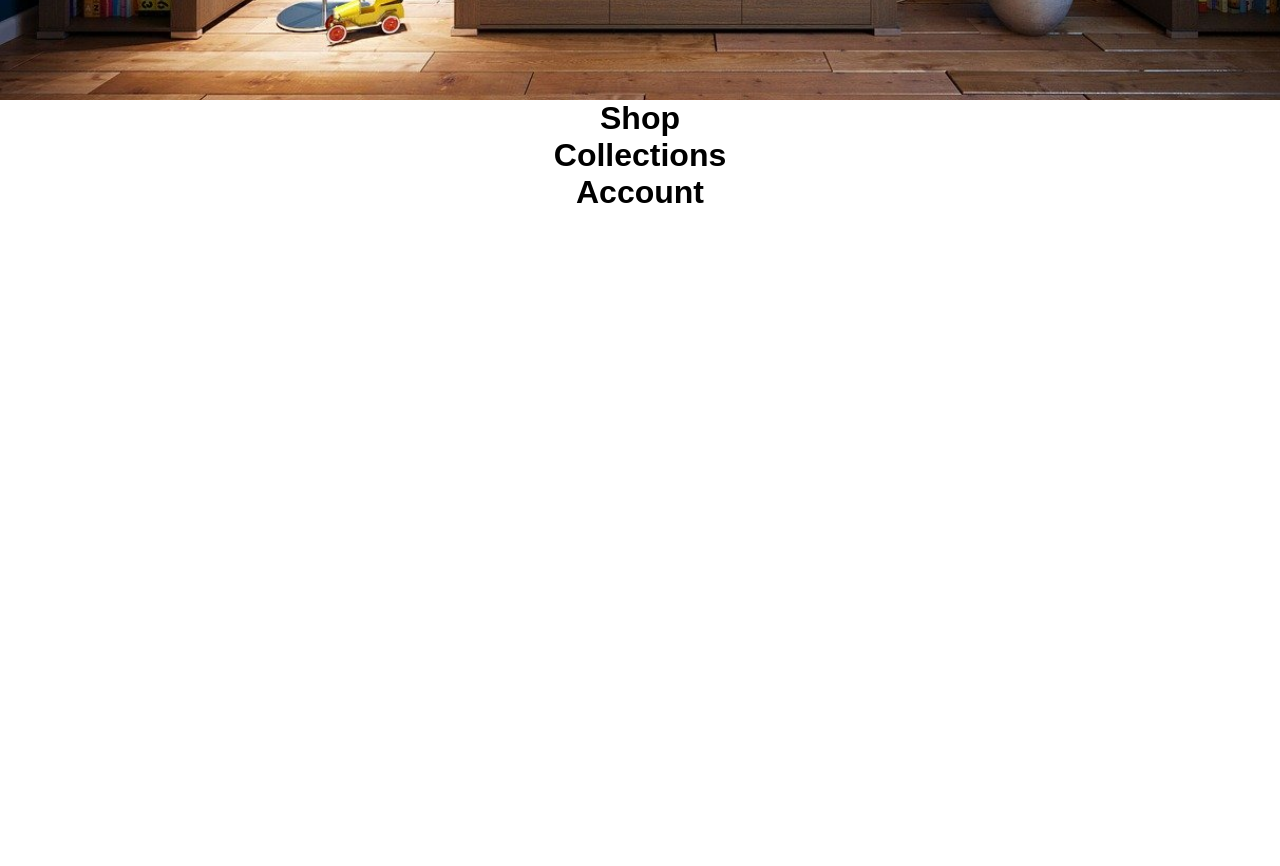
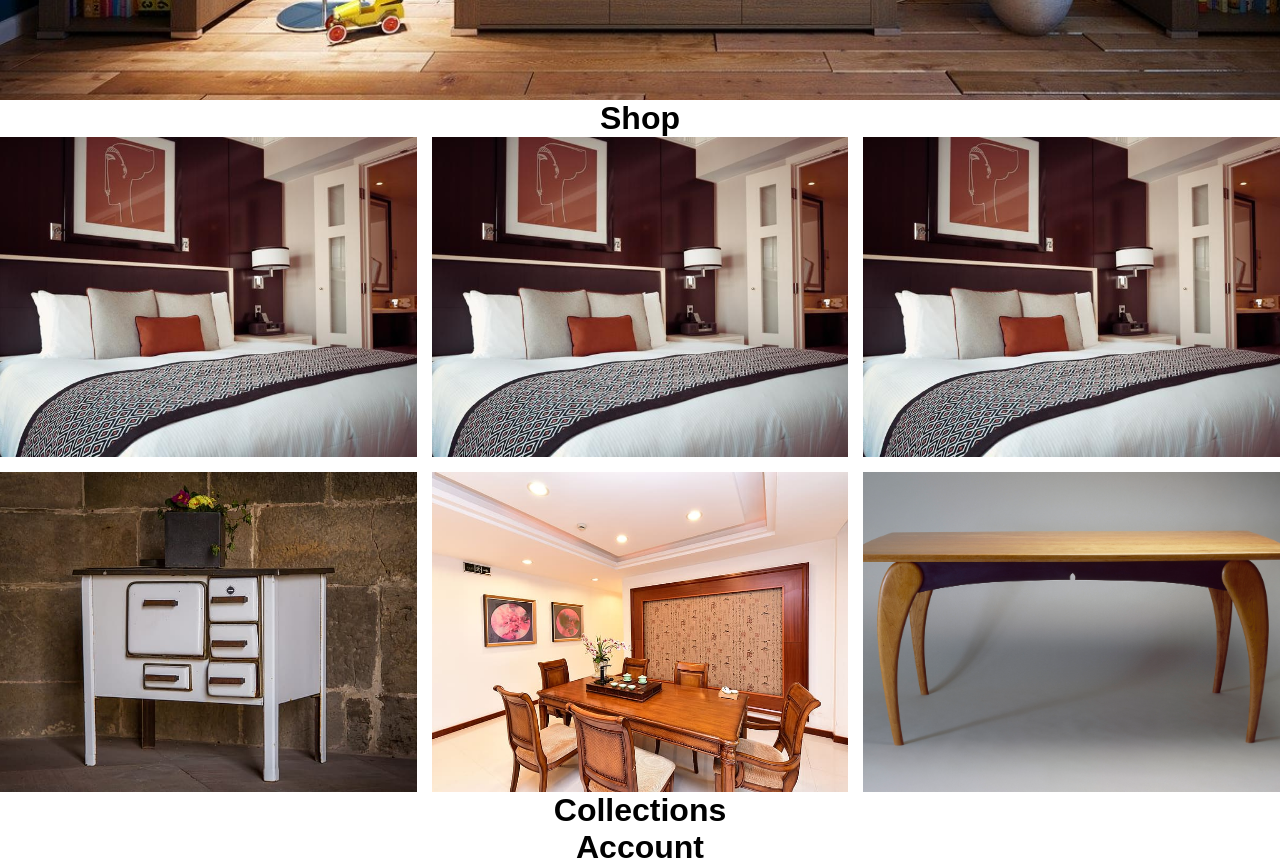
Before and after one commit to irfaan-jamarussadiq/react-commerce, a React (Create React App) app: page / in a window 1280 px wide. Shown: the part 700-1566 px from the top of the page. Before the commit the page ends 911 px from the top, so only its background shows below. Built offline with nearby package versions, Linux system fonts and the light colour scheme; a web font is replaced by a local one.

Commit message:
added image list to shop

```diff
--- a/src/App.js
+++ b/src/App.js
@@ -12,12 +12,11 @@ export default function App() {
       <LandingPage />
       <Section
         title="Shop"
-        text={""}
+        text={<Pages/>}
         dark={false}
         id="section1"
       >
       </Section>
-
       <Section
         title="Collections"
         text={""}
--- a/src/Pages.js
+++ b/src/Pages.js
@@ -4,7 +4,6 @@ export default function Pages() {
     return (
         <div className="Pages">
             <div className="section" id="shop">
-                <h2>Shop</h2>
                 <div class="gallery">
                     <figure class="gallery__item gallery__item--1">
                         <img src="images/bedroom.jpg" class="gallery__img" alt="Image 1" />
@@ -26,14 +25,6 @@ export default function Pages() {
                     </figure>
                 </div>
             </div>
-
-            <div className="section" id="collections">
-                <h2>Collections</h2>
-            </div>
-
-            <div className="section" id="account">
-                <h2>Account</h2>
-            </div>
         </div>
     );
 }
```
